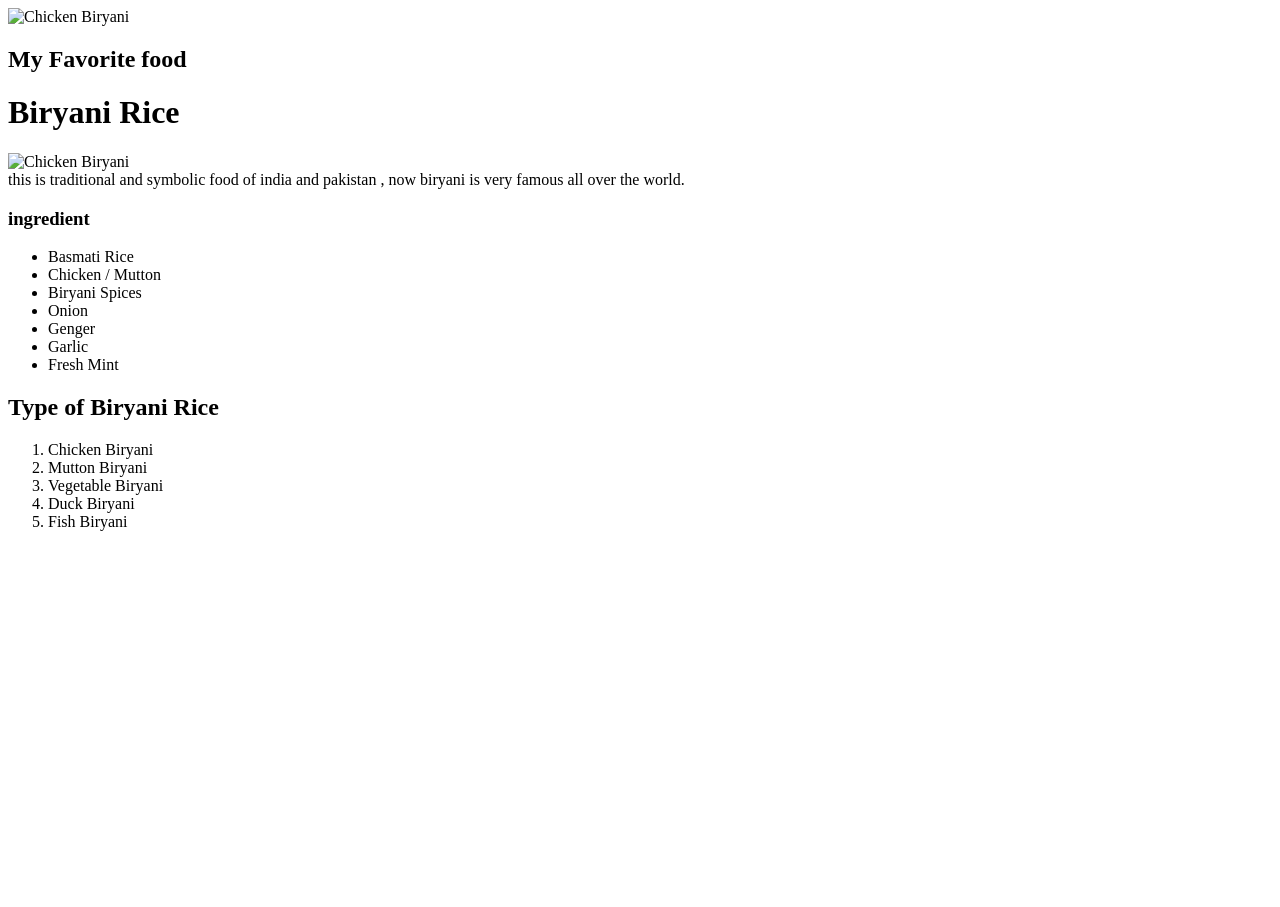
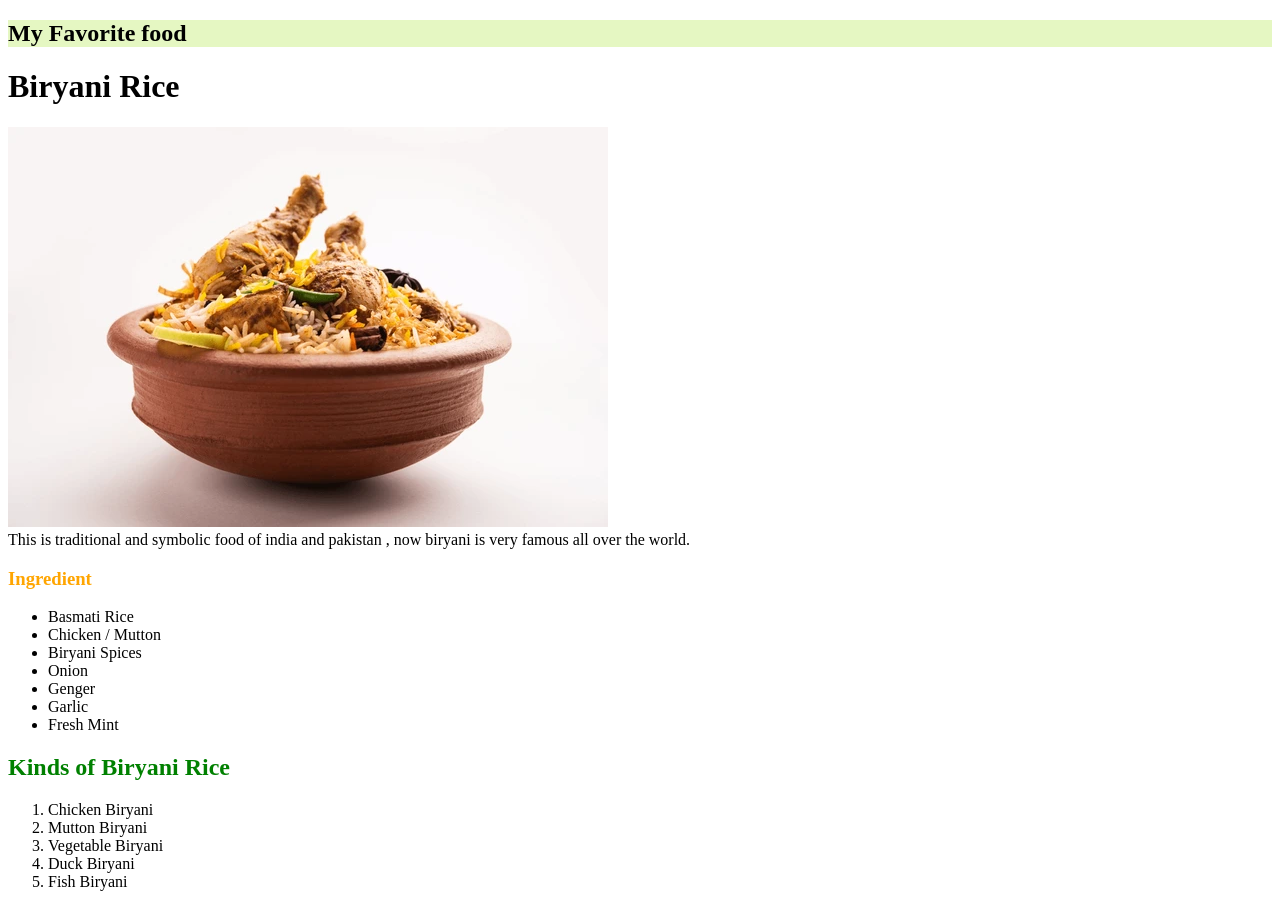
Before and after one commit to myaqub/lexicon-html-Test-1, a plain HTML site: page index.html in a window 1280 px wide. Before the commit the page ends 800 px from the top, so only its background shows below. Drawn offline with Linux system fonts and the light colour scheme.

Commit message:
upload image and create html elements and text

```diff
--- a/index.html
+++ b/index.html
@@ -9,28 +9,23 @@
 <body>
 
     <!-- start header area -->
-    <header style="background-color: rgb(228, 245, 245);">
-
+    <header style="background-color:rgb(229, 247, 194);">
+        <h2>My  Favorite food</h2>
     </header>
  <!-- end  header area -->
 
 
-<img src="biryani.jpg" alt=" Chicken Biryani">
-
-
-
-<h2>My  Favorite food</h2>
 
 <h1> Biryani  Rice </h1>
-<img src="biryani.jpg" alt=" Chicken Biryani">
+<img src="biryani.webp" alt=" Chicken Biryani">
 <main>
-this is  traditional and symbolic  food of  india and pakistan , now  biryani is very famous  all over the world.
+This is  traditional and symbolic  food of  india and pakistan , now  biryani is very famous  all over the world.
 
 </main>
 
 
 <!-- Bullets for ingredient -->
-<h3> ingredient</h3>
+<h3 style="color: orange;"> Ingredient</h3>
 <ul>
     <li>Basmati Rice</li>
     <li> Chicken / Mutton</li>
@@ -44,9 +39,9 @@ this is  traditional and symbolic  food of  india and pakistan , now  biryani is
 
 <!-- end    ingredient -->
 
-<!-- type of  Biryani  -->
+<!-- kind of  Biryani  -->
 
-<h2> Type of Biryani Rice </h2>
+<h2 style="color: green;">Kinds of Biryani Rice </h2>
  <ol>
 <li> Chicken Biryani</li>
 <li> Mutton Biryani</li>
@@ -55,7 +50,7 @@ this is  traditional and symbolic  food of  india and pakistan , now  biryani is
 <li> Fish Biryani</li>
 
  </ol>
- <!-- end  biryani type -->
+ <!-- end  biryani  -->
 
   <!-- Designed by  Yaqub mohammad   Time 15:30pm  -->
 
```
Also changed, not shown: biryani.webp (added).
